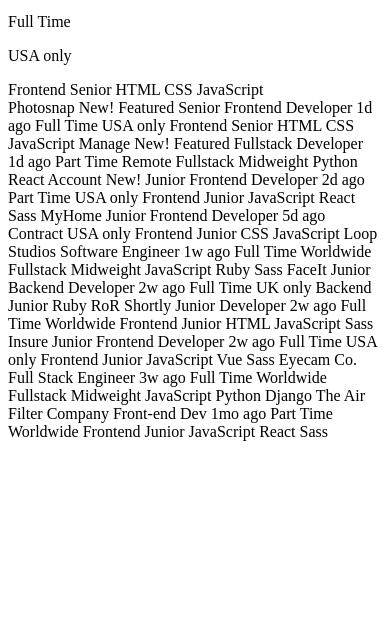
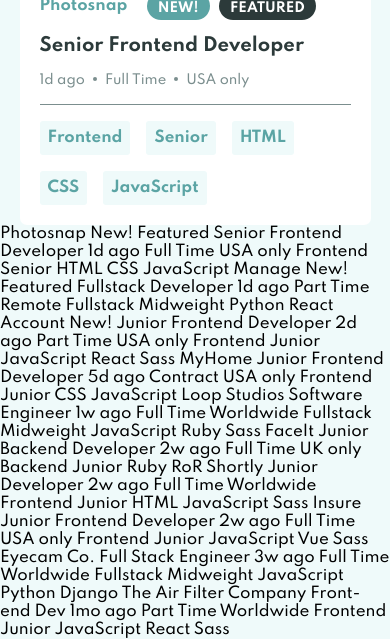
Before and after one commit to abdelilahelhaddad/static-job-listings, a plain HTML site: page index.html in a window 390 px wide. Shown: the part 257-896 px from the top of the page. Before the commit the page ends 844 px from the top, so only its background shows below. Drawn offline with nearby package versions, Linux system fonts and the light colour scheme; files that its build step writes are made by us from their sources.

Commit message:
:iphone: :seedling: Mobile First :sparkles: :iphone:

```diff
--- a/index.html
+++ b/index.html
@@ -13,28 +13,28 @@
   <div id="header"></div>
   <div id="main">
     <div class="box container">
-      <img src="./images/photosnap.svg" alt="">
+      <img class="logo" src="./images/photosnap.svg" alt="">
       <div class="content">
-        <div class="company">
-          <span>Photosnap</span>
-          <p>New!</p>
-          <p>Featured</p>
+        <div class="company mb">
+          <span class="companyName">Photosnap</span>
+          <p class="new">New!</p>
+          <p class="featured">Featured</p>
         </div>
-        <div class="position">
-          Senior Frontend Developer
+        <div class="position mb">
+          <p>Senior Frontend Developer</p>
         </div>
-        <div class="postInfos">
+        <div class="postInfos mb">
           <p>1d ago</p>
           <p>Full Time</p>
           <p>USA only</p>
         </div>
       </div>
       <div class="tags">
-        <span>Frontend</span>
-        <span>Senior</span>
-        <span>HTML</span>
-        <span>CSS</span>
-        <span>JavaScript</span>
+        <span class="tagBg">Frontend</span>
+        <span class="tagBg">Senior</span>
+        <span class="tagBg">HTML</span>
+        <span class="tagBg">CSS</span>
+        <span class="tagBg">JavaScript</span>
       </div>
 
     </div>
@@ -208,6 +208,10 @@
   React
   Sass
   <!-- Item End -->
+  <script src="https://cdnjs.cloudflare.com/ajax/libs/axios/0.21.1/axios.min.js"
+    integrity="sha512-bZS47S7sPOxkjU/4Bt0zrhEtWx0y0CRkhEp8IckzK+ltifIIE9EMIMTuT/mEzoIMewUINruDBIR/jJnbguonqQ=="
+    crossorigin="anonymous"></script>
+  <script src="main.js"></script>
 </body>
 
 </html>
--- a/main.js
+++ b/main.js
@@ -0,0 +1,30 @@
+const cname = document.querySelector(".cname");
+
+function createLinkSection() {
+  var HTMLSection = document.createElement('div');
+  HTMLSection.className = 'shorted';
+  HTMLSection.innerHTML = `
+    <a href="${url.value}" class="original-link">${url.value}</a>
+    <div class="shorted-link-copy">
+    <a href="${link.result.full_short_link}" class="shorted-link">${link.result.full_short_link}</a>
+    <a href="#" id="copytext" dclass="btn btnCopy">Copy</a>
+    </div>
+  `;
+
+  shortLinkSection.appendChild(HTMLSection);
+
+  storeLink(url.value, link.result.full_short_link);
+}
+
+const jobsData = 'data.json';
+
+async function getShorten() {
+  try {
+    const {
+      data
+    } = await axios(jobsData);
+    createLinkSection(data);
+  } catch (error) {
+    console.log(error)
+  }
+}
--- a/style.scss
+++ b/style.scss
@@ -0,0 +1,151 @@
+@import url('https://fonts.googleapis.com/css2?family=Spartan:wght@500;700&display=swap');
+
+/* Font Weight */
+$font-weight-500:500;
+$font-weight-700:700;
+
+/* Color */
+$Desaturated-Dark-Cyan: hsl(180, 29%, 50%);
+
+$Light-Grayish-Cyan-Background: hsl(180, 52%, 96%);
+$Light-Grayish-Cyan-Filter-Tablets: hsl(180, 31%, 95%);
+$Dark-Grayish-Cyan: hsl(180, 8%, 52%);
+$Very-Dark-Grayish-Cyan: hsl(180, 14%, 20%);
+
+*,
+*::after,
+*::before {
+  margin: 0;
+  padding: 0;
+  box-sizing: border-box;
+}
+
+body {
+  font-family: 'Spartan', sans-serif;
+  font-size: 15px;
+  font-weight: $font-weight-500;
+  background: $Light-Grayish-Cyan-Background;
+}
+
+.container {
+  display: flex;
+  flex-direction: column;
+  margin: 0 auto;
+  width: 100%;
+  padding: 20px;
+}
+
+.mb {
+  margin-bottom: 1rem;
+}
+
+p {
+  font-size: 13px;
+}
+
+span {
+  color: $Desaturated-Dark-Cyan;
+  font-weight: $font-weight-700;
+}
+
+.tagBg {
+  background: $Light-Grayish-Cyan-Background;
+  padding: 0.5rem;
+  border-radius: 3px;
+}
+
+.new {
+  background: $Desaturated-Dark-Cyan;
+  color: #FFF;
+  border-radius: 100vh;
+  padding: 9px 11px 4px 11px;
+  font-weight: $font-weight-700;
+  text-transform: uppercase;
+}
+
+.featured {
+  background: $Very-Dark-Grayish-Cyan;
+  color: #FFF;
+  border-radius: 100vh;
+  padding: 9px 11px 4px 11px;
+  font-weight: $font-weight-700;
+  text-transform: uppercase;
+}
+
+#header {
+  background: $Desaturated-Dark-Cyan url("./images/bg-header-mobile.svg") no-repeat;
+  width: 100%;
+  height: 150px;
+}
+
+#main {
+  background: $Light-Grayish-Cyan-Background;
+  width: 100vw;
+
+  .box {
+    background: #FFF;
+    border-radius: 7px;
+    width: 90%;
+    margin-top: 4rem;
+
+    .logo {
+      width: 60px;
+      height: 60px;
+      margin-top: -17%;
+    }
+
+    .content {
+
+      .company,
+      .postInfos {
+        display: flex;
+        align-items: center;
+      }
+
+      .company {
+        padding-top: .5rem;
+
+        .companyName {
+          margin-right: 1.2rem;
+        }
+
+        .new {
+          margin-right: 0.6rem;
+        }
+      }
+
+      .position {
+        p {
+          color: $Very-Dark-Grayish-Cyan;
+          font-weight: $font-weight-700;
+          font-size: 18px;
+        }
+      }
+
+      .postInfos {
+        color: $Dark-Grayish-Cyan;
+
+        p:first-child,
+        p:nth-child(2) {
+          &::after {
+            content: "";
+            display: inline-block;
+            width: 4px;
+            height: 4px;
+            border-radius: 7.5px;
+            background-color: $Dark-Grayish-Cyan;
+            margin: 0 8px 3px 8px;
+          }
+        }
+      }
+    }
+
+    .tags {
+      border-top: 1px solid $Dark-Grayish-Cyan;
+      padding-top: 1rem;
+      display: flex;
+      flex-wrap: wrap;
+      gap: 1rem;
+    }
+  }
+}
```
Also changed, not shown: style.css (added), 1 other file.
